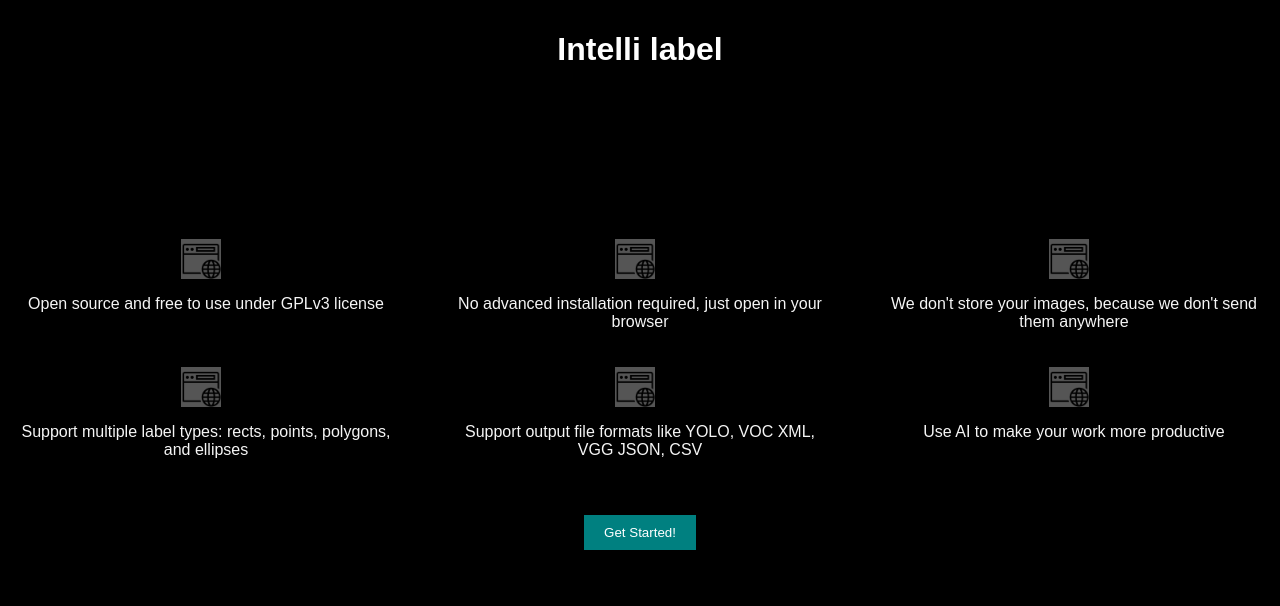
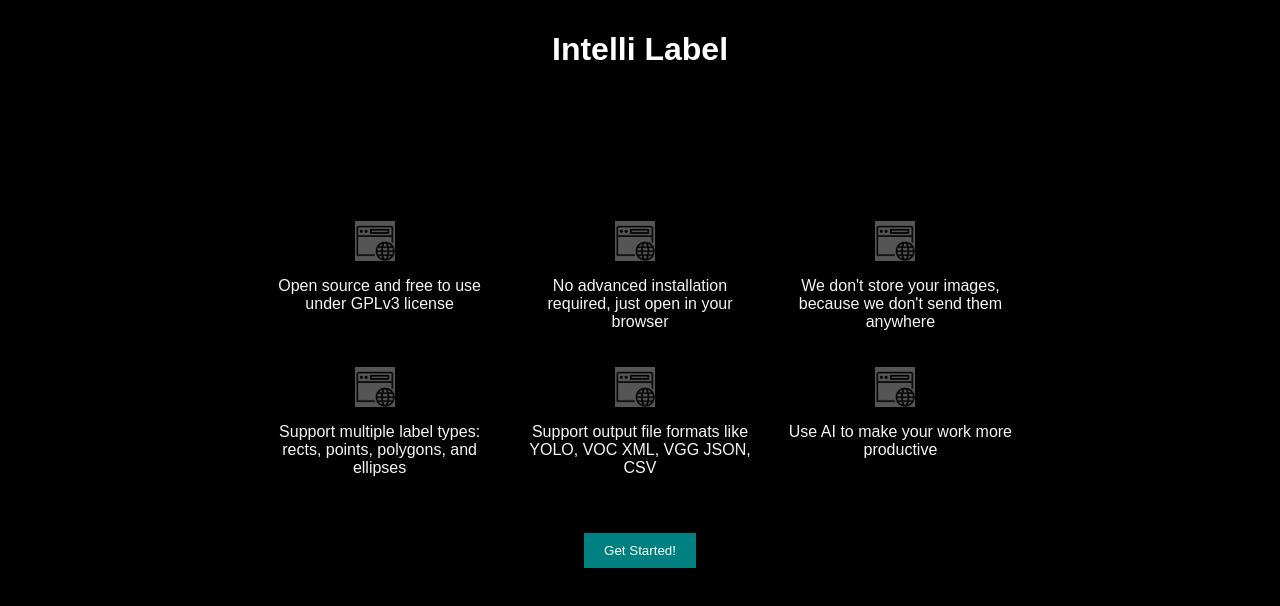
Before and after one commit to saicharancherry/IntelliLabel, a React (Create React App) app in the folder label_frontend/: page / in a window 1280 px wide. Shown: the top 606 px of the page. Built offline with nearby package versions, Linux system fonts and the light colour scheme.

Commit message:
modified Home page

```diff
--- a/label_frontend/src/App.css
+++ b/label_frontend/src/App.css
@@ -20,6 +20,7 @@
     display: flex;
     flex-wrap: wrap;
     justify-content: space-between;
+    max-width: 60%;
   }
 
   .feature {
@@ -52,11 +53,13 @@
 
   img {
     max-width: 100%;
+    /* background-color: #f5f5f5; */
+    color: #f5f5f5;
   }
 
   .top-left-header {
-    background-color: #000000; /* Change this to your desired background color */
-    color: #fff; /* Change this to your desired text color */
+    background-color: #000000; /* Your desired background color (black in this case) */
+    color: #fff; /* Your desired text color (white in this case) */
     position: fixed;
     top: 0;
     left: 0;
@@ -65,3 +68,9 @@
     box-sizing: border-box;
     z-index: 100; /* Adjust z-index to ensure it's above other content if necessary */
 }
+
+
+p {
+    text-align: center;
+    flex-wrap: wrap;
+}
--- a/label_frontend/src/components/HomePage.js
+++ b/label_frontend/src/components/HomePage.js
@@ -1,7 +1,9 @@
 // HomePage.js
 import { Link } from 'react-router-dom';
 import { motion } from 'framer-motion'
-import imageSrc from '../images/online.png'
+import openSource from '../images/open-source.png'
+import onlineSource from '../images/online.png'
+import privateSource from '../images/private.png'
 
 import React, { useState } from 'react';
 import '../App.css';
@@ -37,7 +39,7 @@ function Feature({ title }) {
   return (
     <div className="feature">
       <div className="icon">
-      <img src={imageSrc} alt="icon" />
+      <img src={onlineSource} alt="icon" />
       </div>
       <p>{title}</p>
     </div>
@@ -46,9 +48,9 @@ function Feature({ title }) {
 
   return (
     <div className="container">
-      <h1 className='top-left-header'>Intelli label</h1>
+      <h1 className='top-left-header'>Intelli Label</h1>
       <div className="features">
-        <Feature title="Open source and free to use under GPLv3 license" />
+        <Feature title="Open source and free to use under GPLv3 license" imgPath="" />
         <Feature title="No advanced installation required, just open in your browser" />
         <Feature title="We don't store your images, because we don't send them anywhere" />
         <Feature title="Support multiple label types: rects, points, polygons, and ellipses" />
```
